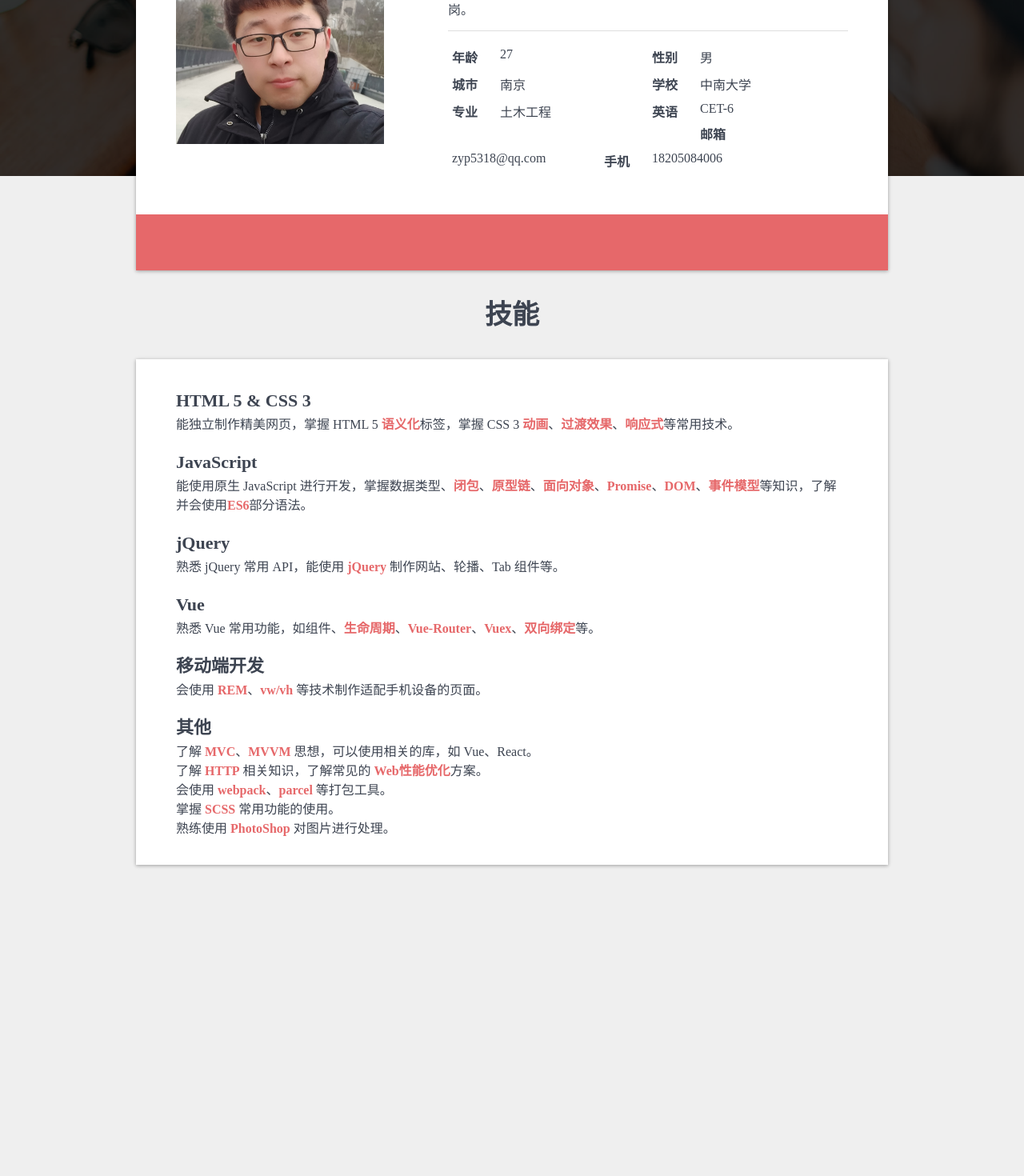
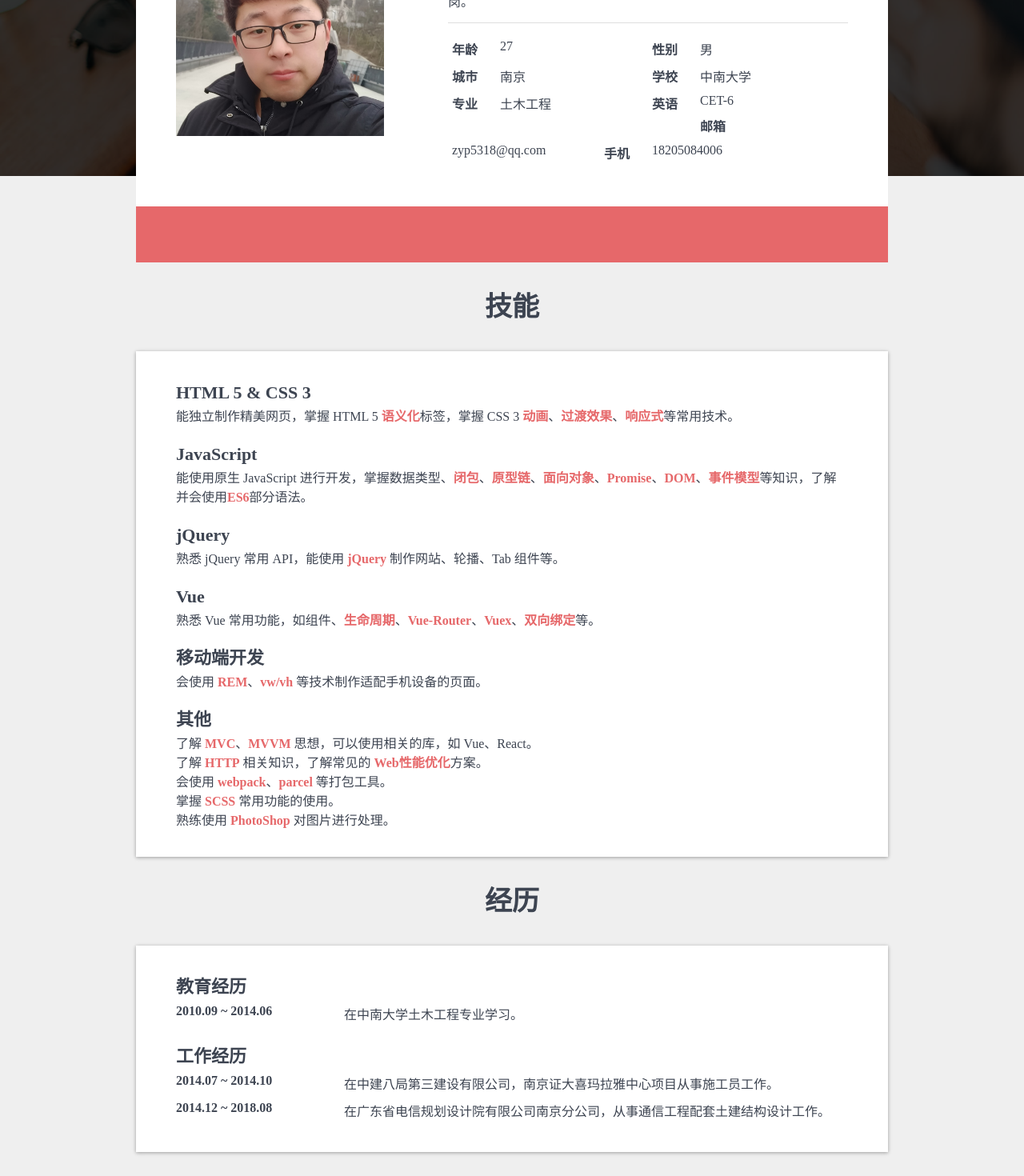
Before and after one commit to ZhangYuP/resume-vue, a Vue app: page / in a window 1280 px wide. Shown: the part 280-1750 px from the top of the page at 80% size. Before the commit the page ends 1391 px from the top, so only its background shows below. Built offline with nearby package versions, Linux system fonts and the light colour scheme.

Commit message:
Experience 组件基本完成

```diff
--- a/src/App.vue
+++ b/src/App.vue
@@ -4,6 +4,7 @@
     <Banner />
     <About />
     <Skill />
+    <Experience />
   </div>
 </template>
 
@@ -12,6 +13,7 @@ import Nav from './components/Nav'
 import Banner from './components/Banner'
 import About from './components/About'
 import Skill from './components/Skill'
+import Experience from "./components/Experience"
 
 export default {
   name: 'app',
@@ -19,13 +21,26 @@ export default {
     Nav,
     Banner,
     About,
-    Skill
+    Skill,
+    Experience
   }
 }
 </script>
 
-<style>
+<style lang="scss">
 #app {
-
+  section {
+    width: 940px;
+    margin: 30px auto;
+    > ol {
+      background: #ffffff;
+      padding: 25px 50px;
+      margin-top: 30px;
+      box-shadow: 0 1px 6px rgba(0, 0, 0, 0.12), 0 1px 4px rgba(0, 0, 0, 0.24);
+      > li {
+        padding: 10px 0;
+      }
+    }
+  }
 }
 </style>
--- a/src/components/About.vue
+++ b/src/components/About.vue
@@ -1,5 +1,5 @@
 <template>
-  <section class="about">
+  <section class="about" id="about">
     <main class="clearfix">
       <div class="picture">
         <img src="../../public/zyp.jpg" width="260" height="260" alt="头像">
@@ -79,11 +79,9 @@
   $white: #ffffff;
   $grey: #cdcfd1;
   $red: #e6686a;
-  .about{
-    max-width: 940px;
-    margin: -350px auto 0;
+  #about{
+    margin: -360px auto 0;
     background-color: $white;
-    box-shadow: 0 1px 6px rgba(0, 0, 0, 0.12), 0 1px 4px rgba(0, 0, 0, 0.24);
     main{
       padding: 50px;
       .picture{
--- /dev/null
+++ b/src/components/Experience.vue
@@ -0,0 +1,47 @@
+<template>
+  <section class="experience">
+    <h2>经历</h2>
+    <ol>
+      <li>
+        <h3>教育经历</h3>
+        <dl class="clearfix">
+          <dt>2010.09 ~ 2014.06</dt>
+          <dd>在中南大学土木工程专业学习。</dd>
+        </dl>
+      </li>
+      <li>
+        <h3>工作经历</h3>
+        <dl class="clearfix">
+          <dt>2014.07 ~ 2014.10</dt>
+          <dd>在中建八局第三建设有限公司，南京证大喜玛拉雅中心项目从事施工员工作。</dd>
+          <dt>2014.12 ~ 2018.08</dt>
+          <dd>在广东省电信规划设计院有限公司南京分公司，从事通信工程配套土建结构设计工作。</dd>
+        </dl>
+      </li>
+    </ol>
+  </section>
+</template>
+
+<script>
+  export default {
+    name: "Experience"
+  }
+</script>
+
+<style scoped lang="scss">
+  .experience{
+    %cell{
+      float: left;
+      padding: 5px 0;
+    }
+    dt{
+      width: 25%;
+      font-weight: bold;
+      @extend %cell;
+    }
+    dd{
+      width: 75%;
+      @extend %cell;
+    }
+  }
+</style>
--- a/src/components/Skill.vue
+++ b/src/components/Skill.vue
@@ -53,17 +53,5 @@
 </script>
 
 <style scoped lang="scss">
-  .skill{
-    width: 940px;
-    margin: 30px auto;
-    > ol{
-      background: #ffffff;
-      padding: 25px 50px;
-      margin-top: 30px;
-      box-shadow: 0 1px 6px rgba(0, 0, 0, 0.12), 0 1px 4px rgba(0, 0, 0, 0.24);
-      > li{
-        padding: 10px 0;
-      }
-    }
-  }
+
 </style>
```
